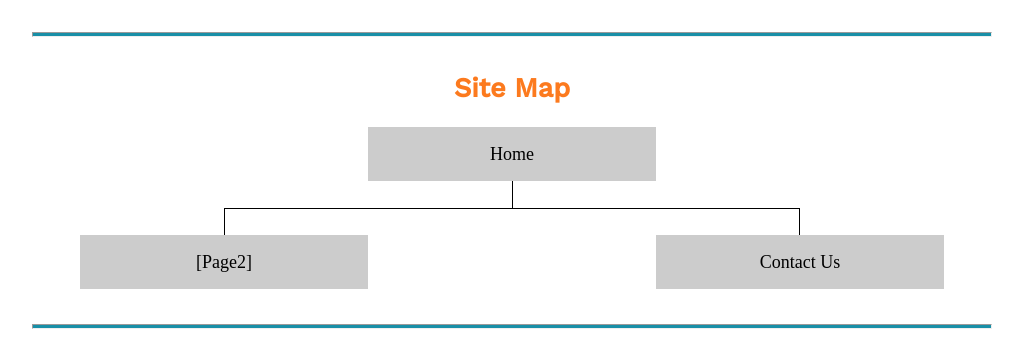
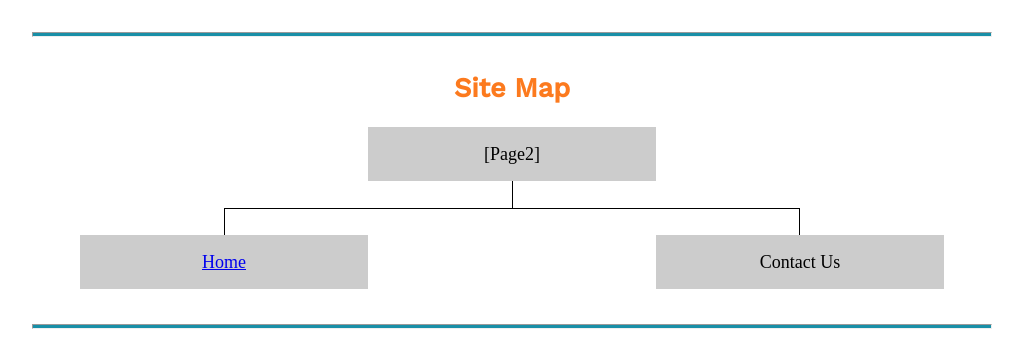
Before and after one commit to Dallin-J-Neeley/Ebb-and-Flow.github.io, a plain HTML site: page wwr/site-plan-rafting.html in a window 1280 px wide. Shown: the part 2155-2494 px from the top of the page, without its empty margins (128-1151 px from the left). Drawn offline with nearby package versions, Linux system fonts and the light colour scheme; files that its build step writes are made by us from their sources.

Commit message:
link changes

```diff
--- a/wwr/site-plan-rafting.html
+++ b/wwr/site-plan-rafting.html
@@ -102,11 +102,8 @@
     <hr />
     <h2>Site Map</h2>
     <div class="sitemap">
-      <div class="sm-home">Home</div>
-      <div class="sm-page2">
-        [Page2]
-        <!-- this page will have a name later -->
-      </div>
+      <div class="sm-page2"> <a href="index.html">Home</a> </div>
+      <div class="sm-home">[Page2]</div>
       <div class="sm-page3">Contact Us</div>
 
       <div class="top">&nbsp;</div>
```
Also changed, not shown: wwr/index.html (+1 -0 lines).
